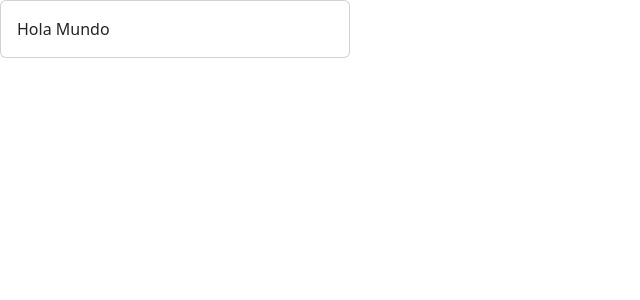
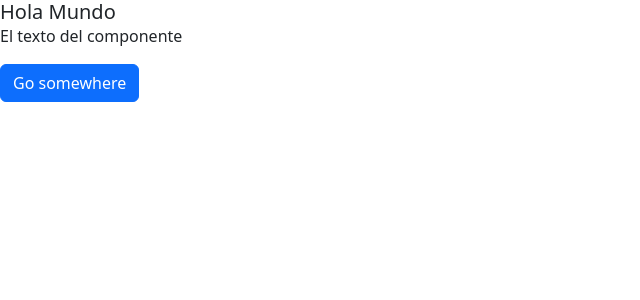
Before and after one commit to annahico/React-HolaMundo, a React (Vite) app: page / in a window 1280 px wide. Shown: the top 300 px of the page, without its empty margins (0-640 px from the left). Built offline with nearby package versions, Linux system fonts and the light colour scheme.

Commit message:
multiple props

```diff
--- a/src/App.tsx
+++ b/src/App.tsx
@@ -1,7 +1,7 @@
-import Card from "./components/Card";
+import { CardBody } from "./components/Card";
 
 function App() {
-  return <Card body={"Hola Mundo"} />;
+  return <CardBody title={"Hola Mundo"} text={"El texto del componente"} />;
 }
 
 export default App;
--- a/src/components/Card.tsx
+++ b/src/components/Card.tsx
@@ -57,14 +57,17 @@ function Card(props: Props) {
   );
 }
 
-export function CardBody() {
+interface CardBodyProps {
+  title: string;
+  text?: string;
+}
+
+export function CardBody(props: CardBodyProps) {
+  const { title, text } = props;
   return (
     <>
-      <h5 className="card-title">Card title</h5>
-      <p className="card-text">
-        Some quick example text to build on the card title and make up the bulk
-        of the card's content.
-      </p>
+      <h5 className="card-title">{title}</h5>
+      <p className="card-text">{text}</p>
       <a href="#" className="btn btn-primary">
         Go somewhere
       </a>
```
